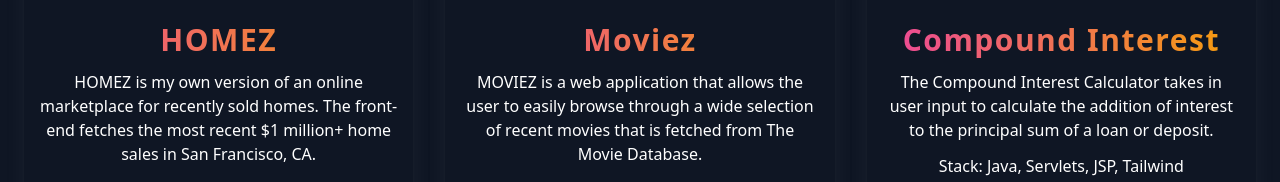
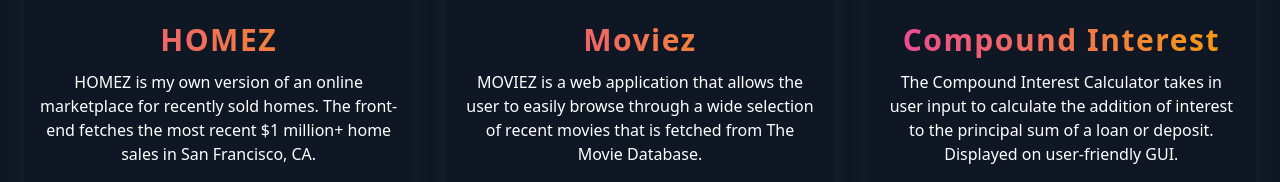
Before and after one commit to soyarnold/portfolio, a Next.js app: page / in a window 1280 px wide. Shown: the part 769-951 px from the top of the page. Built offline with nearby package versions, Linux system fonts and the light colour scheme.

Commit message:
updates HOMEZ description

```diff
--- a/components/Projects.js
+++ b/components/Projects.js
@@ -29,7 +29,7 @@
           src="https://github.com/soyarnold/compound-interest-calculator/blob/main/compound-interest-calculator.png?raw=true"
           alt="JavaServer Page screenshot"
           title="Compound Interest"
-          description="The Compound Interest Calculator takes in user input to calculate the addition of interest to the principal sum of a loan or deposit."
+          description="The Compound Interest Calculator takes in user input to calculate the addition of interest to the principal sum of a loan or deposit. Displayed on user-friendly GUI."
           stack="Stack: Java, Servlets, JSP, Tailwind"
           code="https://github.com/soyarnold/compound-interest-calculator"
           demo="https://github.com/soyarnold/compound-interest-calculator"
```
